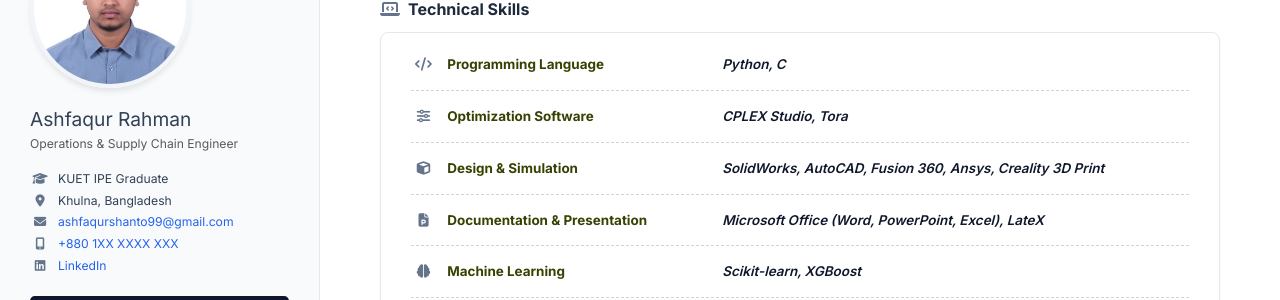
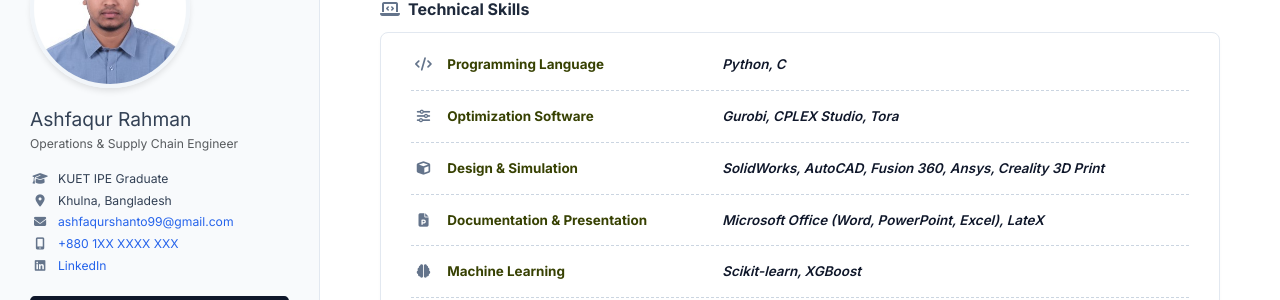
Before and after one commit to AshfaqurRahman99/AshfaqurRahman99.github.io, a Jekyll site: the page index.html, which Jekyll copies as it is, in a window 1280 px wide and 900 px high, scrolled down 1742 px. Shown: the part 152-452 px from the top of the window. Built offline with Jekyll 4.4.1, drawn with Linux system fonts in a browser that asks for light colours; a style sheet for code colours, icons or effects is not loaded.

Commit message:
Add Gurobi to skill tools list

```diff
--- a/index.html
+++ b/index.html
@@ -718,7 +718,7 @@
                         <div class="skill-category "><i class="fa-solid fa-sliders skill-icon"></i>
                             Optimization Software
                         </div>
-                        <div class="skill-tools">CPLEX Studio, Tora</div>
+                        <div class="skill-tools">Gurobi, CPLEX Studio, Tora</div>
                     </div>
 
                     <!-- Skill 3 -->
```
